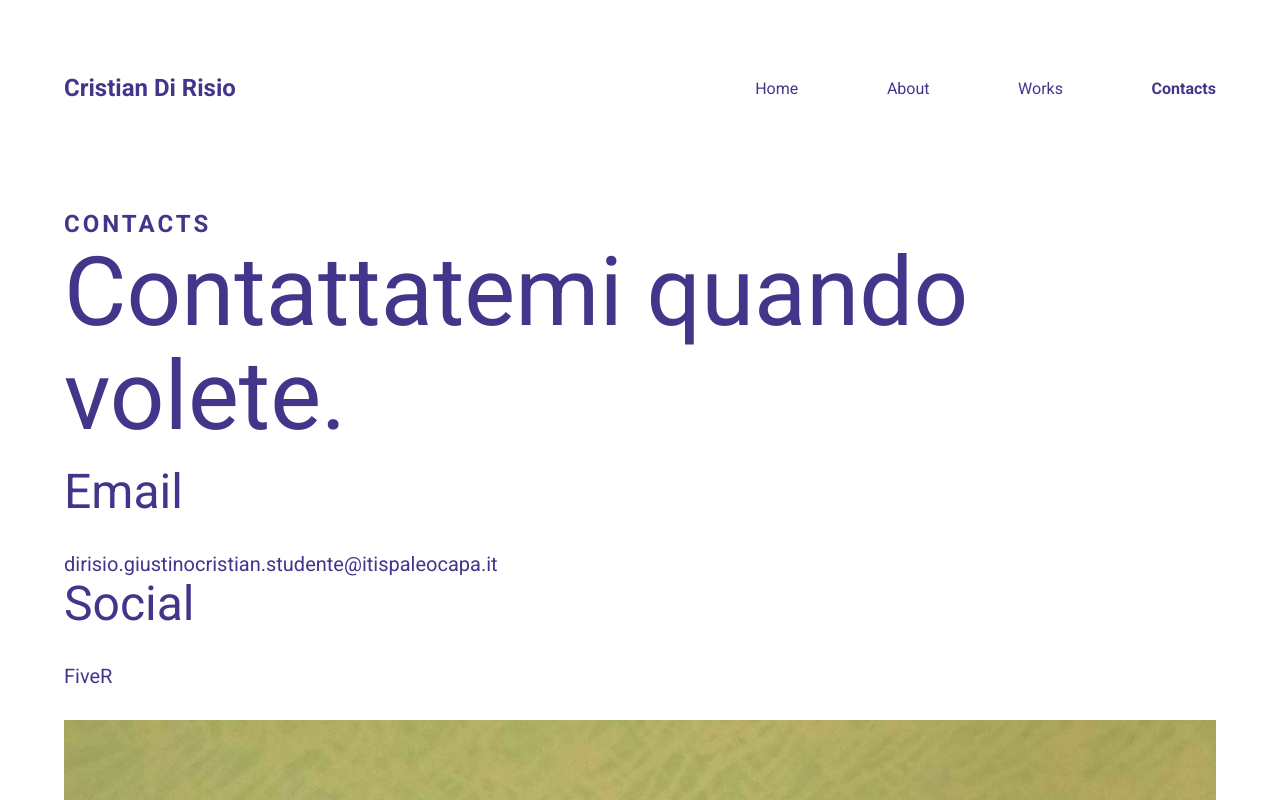
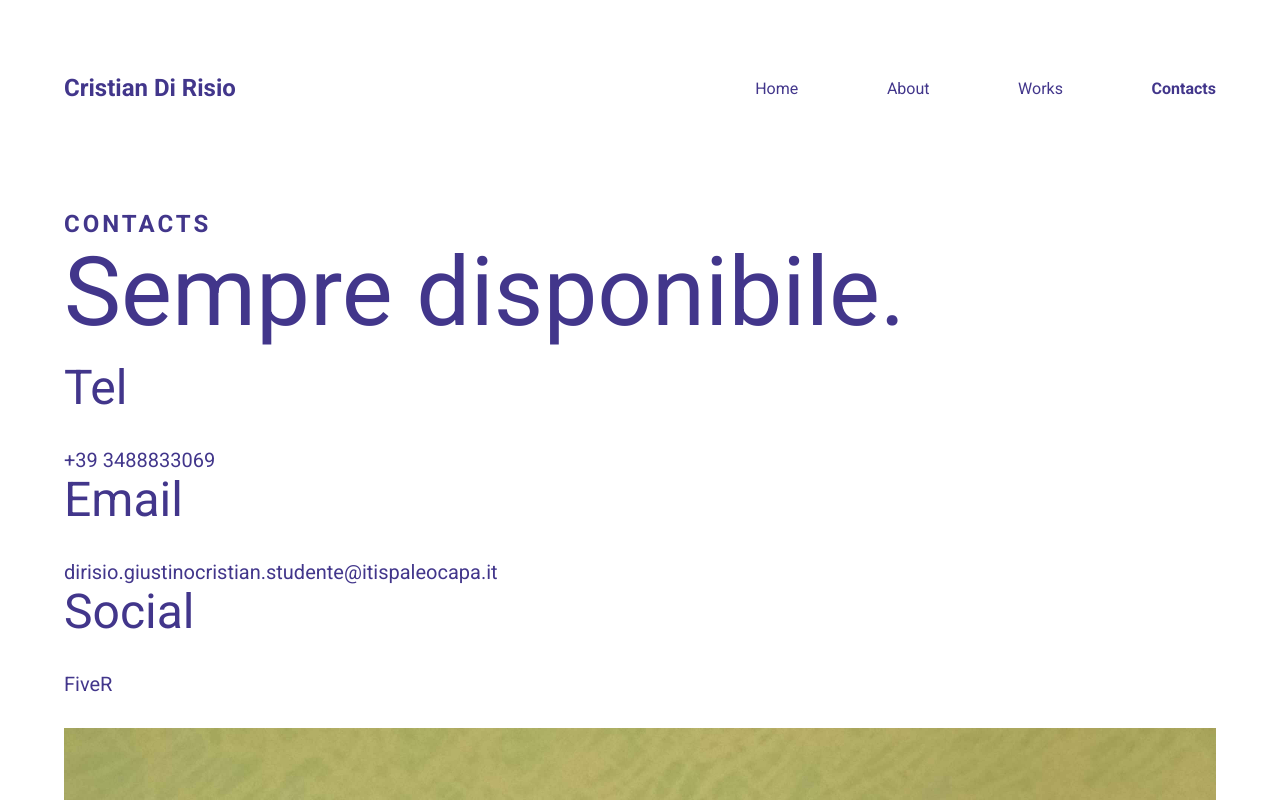
Before and after one commit to CristianDiRisio/CristianDiRIsio, a plain HTML site: page pages/contacts.html in a window 1280 px wide. Shown: the top 800 px of the page. Drawn offline with Linux system fonts and the light colour scheme.

Commit message:
Update contacts.html

```diff
--- a/pages/contacts.html
+++ b/pages/contacts.html
@@ -28,8 +28,12 @@
             CONTACTS
         </h3>
         <h1>
-            Contattatemi quando volete.
+            Sempre disponibile.
         </h1>
+            <div class="contacts-item">
+                <h2>Tel</h2>
+                <h4>+39 3488833069</h4>
+            </div>
             <div class="contacts-item">
                 <h2>Email</h2>
                 <h4>dirisio.giustinocristian.studente@itispaleocapa.it</h4>
```
